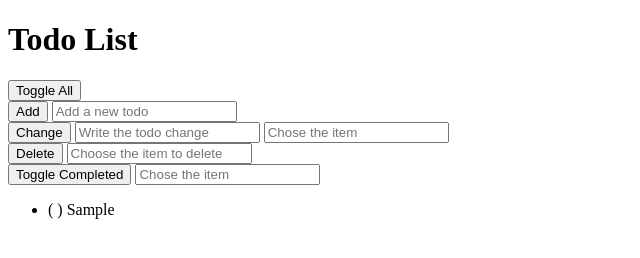
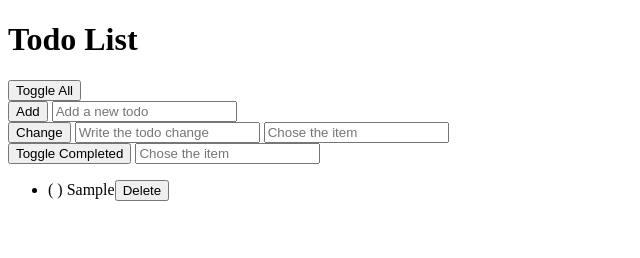
Before and after one commit to NickSant/simple-js-todo-list, a plain HTML site: page index.html in a window 1280 px wide. Both pictures are taken after typing "Sample" into the empty fields and a click on the button "Add". Shown: the whole page, without its empty margins (0-640 px from the left). Drawn offline with Linux system fonts and the light colour scheme.

Commit message:
changed the way to delete todos

```diff
--- a/index.html
+++ b/index.html
@@ -2,7 +2,7 @@
 <html>
   <head>
     <title>Pratical Javascript</title>
-    <script src="todo.js"></script>
+
   </head>
   <body>
     <h1>Todo List</h1>
@@ -31,15 +31,6 @@
     </div>
 
     <div>
-      <button onClick="handlers.deleteTodo()">Delete</button>
-      <input
-        id="deleteTodoPositionInput"
-        type="number"
-        placeholder="Choose the item to delete"
-      />
-    </div>
-
-    <div>
       <button onclick="handlers.toggleTodo()">
         Toggle Completed
       </button>
@@ -50,6 +41,7 @@
       />
     </div>
 
-    <ul></ul>
+  <ul></ul>
   </body>
+  <script src="todo.js"></script>
 </html>
--- a/todo.js
+++ b/todo.js
@@ -1,6 +1,5 @@
 var todoList = {
   todos: [],
-
   displayTodos: function () {
     view.displayTodos();
   },
@@ -72,13 +71,8 @@ var handlers = {
     changeTodoPositionInput.value = "";
     changeTodoTextInput.value = "";
   },
-  deleteTodo: function () {
-    var deleteTodoPositionInput = document.getElementById(
-      "deleteTodoPositionInput"
-    );
-
-    todoList.deleteTodo(deleteTodoPositionInput.valueAsNumber);
-    deleteTodoPositionInput.value = '';
+  deleteTodo: function (position) {
+    todoList.deleteTodo(position);
   },
   toggleTodo: function () {
     var toggleTodoPositionInput = document.getElementById(
@@ -86,28 +80,47 @@ var handlers = {
     );
 
     todoList.toggleCompleted(toggleTodoPositionInput.value);
-    toggleTodoPositionInput.value = '';
-  }
+    toggleTodoPositionInput.value = "";
+  },
 };
 
 var view = {
-  displayTodos: function(){
-    var todoUl= document.querySelector('ul');
-    todoUl.innerHTML = '';
+  displayTodos: function () {
+    var todoUl = document.querySelector("ul");
+    todoUl.innerHTML = "";
 
-    for (let i = 0; i < todoList.todos.length; i++ ){
-      var todoLi = document.createElement('li');
+    for (let i = 0; i < todoList.todos.length; i++) {
+      var todoLi = document.createElement("li");
       var todos = todoList.todos[i];
 
-
-      var todoTextWithCompletion = '';
-      if(todoList.todos[i].completed === true){
-        todoTextWithCompletion = '(X) ' + todos.todoText;
+      var todoTextWithCompletion = "";
+      if (todoList.todos[i].completed === true) {
+        todoTextWithCompletion = "(X) " + todos.todoText;
       } else {
-        todoTextWithCompletion = '( ) ' + todos.todoText;
+        todoTextWithCompletion = "( ) " + todos.todoText;
       }
+      todoLi.id = i;
       todoLi.textContent = todoTextWithCompletion;
+      todoLi.appendChild(this.createDeleteButton());
       todoUl.appendChild(todoLi);
     }
-  }
-}
+  },
+  createDeleteButton: function () {
+    var deleteButton = document.createElement("button");
+    deleteButton.textContent = "Delete";
+    deleteButton.className = "deleteButton";
+    return deleteButton;
+  },
+  setUpEventListeners: function () {
+    var todosUl = document.querySelector("ul");
+    todosUl.addEventListener("click", (event) => {
+      var eventElement = event.target;
+
+      if (eventElement.className === "deleteButton") {
+        handlers.deleteTodo(event.target.parentNode.id);
+      }
+    });
+  },
+};
+
+view.setUpEventListeners();
```
